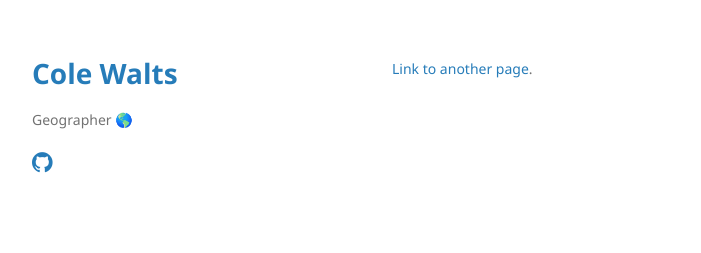
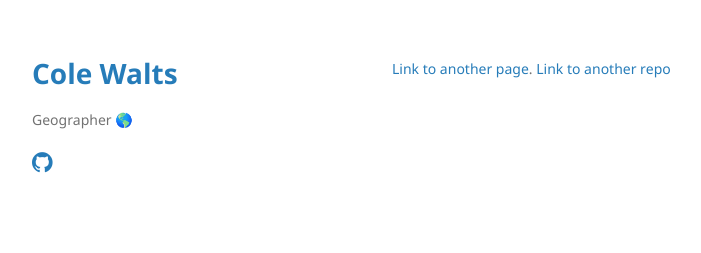
Before and after one commit to cwaltsgeo/cwaltsgeo.github.io, a Jekyll site: the page built from index.md, in a window 1280 px wide. Shown: the top 253 px of the page, without its empty margins (178-879 px from the left). Built offline with Jekyll 4.4.1, drawn with Linux system fonts in a browser that asks for light colours.

Commit message:
added repo

```diff
--- a/index.md
+++ b/index.md
@@ -2,4 +2,5 @@
 layout: default
 ---
 
-[Link to another page](pages/another-page.html).
+[Link to another page](pages/another-page).
+[Link to another repo](../arcpy_workshop/README.md)
```
